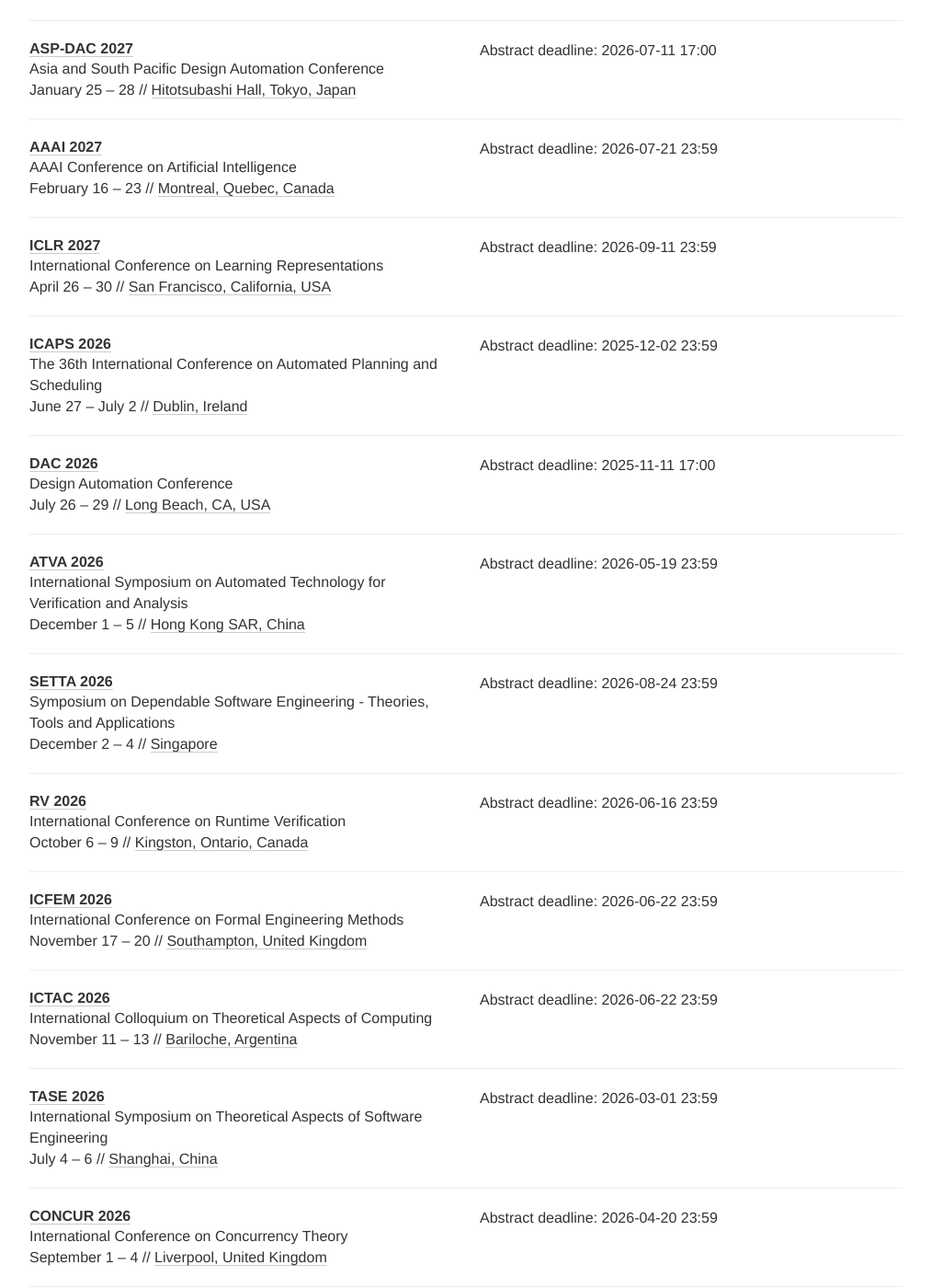
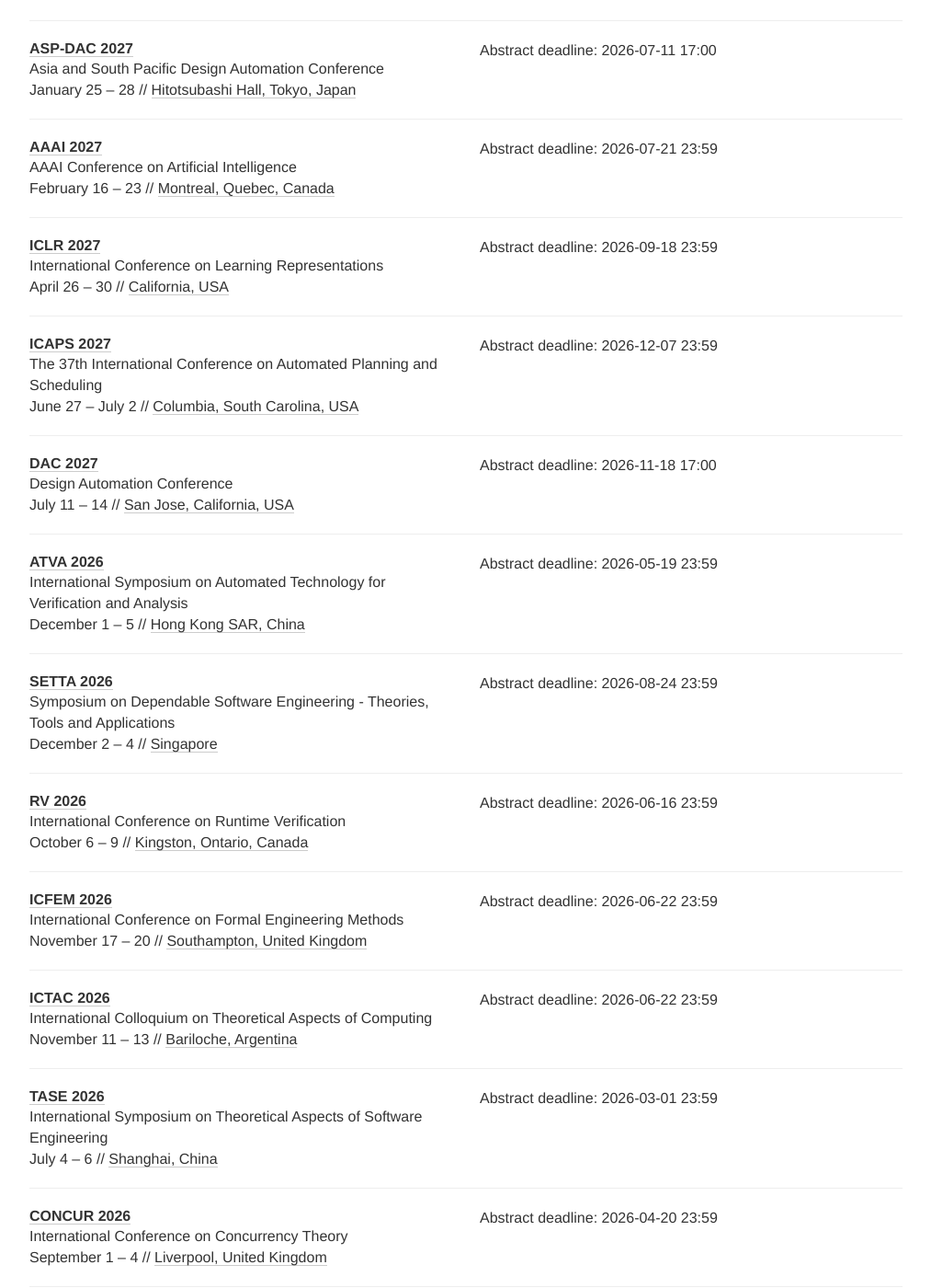
Before and after one commit to Gy-Hu/EDA_FV_conference_deadline, a Jekyll site: the page built from index.html, in a window 1280 px wide and 1400 px high, scrolled down 2816 px. Shown: the whole window at 92% size, without its empty margins (133-1146 px from the left). Built offline with Jekyll 4.4.1, drawn with Linux system fonts in a browser that asks for light colours; nearby versions of some CDN libraries; comment, search, counter and statistics services are not loaded; some of the changed text lies outside the part shown.

Commit message:
Refresh conference dates and deadlines

```diff
--- a/_data/conferences.yml
+++ b/_data/conferences.yml
@@ -5,7 +5,7 @@
   description: The International Conference on Verification, Model Checking, and Abstract
     Interpretation
   link: https://conf.researchr.org/home/VMCAI-2027
-  deadline: ["2026-09-16 23:59"]
+  deadline: ["2026-09-23 23:59"]
   place: Mexico City, Mexico
   tags: [FV]
 
@@ -216,27 +216,27 @@
   date: "April 26 - 30"
   description: International Conference on Learning Representations
   link: https://iclr.cc/Conferences/2027
-  deadline: ["2026-09-11 23:59"]
-  place: San Francisco, California, USA
+  deadline: ["2026-09-18 23:59"]
+  place: California, USA
   tags: [ML]
 
 - name: ICAPS
-  year: 2026
+  year: 2027
   date: "June 27 - July 2"
-  description: The 36th International Conference on Automated Planning and Scheduling
-  link: https://icaps26.icaps-conference.org/
-  deadline: ["2025-12-02 23:59"]
-  place: Dublin, Ireland
+  description: The 37th International Conference on Automated Planning and Scheduling
+  link: https://icaps27.icaps-conference.org/
+  deadline: ["2026-12-07 23:59"]
+  place: Columbia, South Carolina, USA
   tags: [PG]
 
 - name: DAC
-  year: 2026
-  date: "July 26 - 29"
+  year: 2027
+  date: "July 11 - 14"
   description: Design Automation Conference
-  link: https://dac.com/
-  deadline: ["2025-11-11 17:00"]
+  link: https://dac.com/2027
+  deadline: ["2026-11-18 17:00"]
   timezone: America/Los_Angeles
-  place: Long Beach, CA, USA
+  place: San Jose, California, USA
   tags: [EDA]
 
 - name: ATVA
@@ -315,12 +315,12 @@
   tags: [EDA]
 
 - name: IWLS
-  year: 2026
-  date: "May 29 - 31"
-  description: International Workshop on Logic & Synthesis (IWLS 2026)
-  link: https://www.iwls.org/
-  deadline: ["2026-03-27 23:59"]
-  place: Hong Kong, China
+  year: 2027
+  date: "May 17 - 19"
+  description: International Workshop on Logic & Synthesis (IWLS 2027)
+  link: https://www.iwls.org/iwls2027/
+  deadline: ["2027-02-08 23:59"]
+  place: Shanghai, China
   tags: [EDA]
 
 - name: ICCD
@@ -328,7 +328,7 @@
   date: "November 16 - 18"
   description: 44th IEEE International Conference on Computer Design
   link: https://www.iccd-conf.com/2026/
-  deadline: ["2026-05-15 23:59"]
+  deadline: ["2026-06-03 23:59"]
   place: Hong Kong SAR, China
   tags: [EDA]
 
@@ -352,12 +352,12 @@
   tags: [PL]
 
 - name: OOPSLA
-  year: 2026
-  date: "October 3 - 9"
+  year: 2027
+  date: "October 10 - 15"
   description: The Object-Oriented Programming, Systems, Languages, and Applications
-  link: https://2026.splashcon.org/track/OOPSLA-2026
-  deadline: ["2026-03-17 23:59"]
-  place: Oakland, California, United States
+  link: https://conf.researchr.org/track/splash-2027/splashoopsla2027
+  deadline: ["2026-10-14 23:59"]
+  place: Prague, Czechia
   tags: [PL]
 
 - name: ITC-Asia
```
